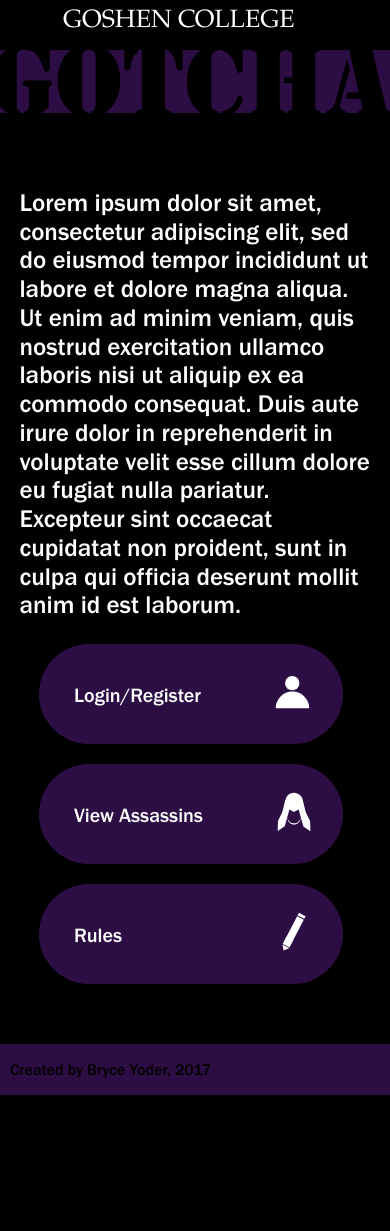
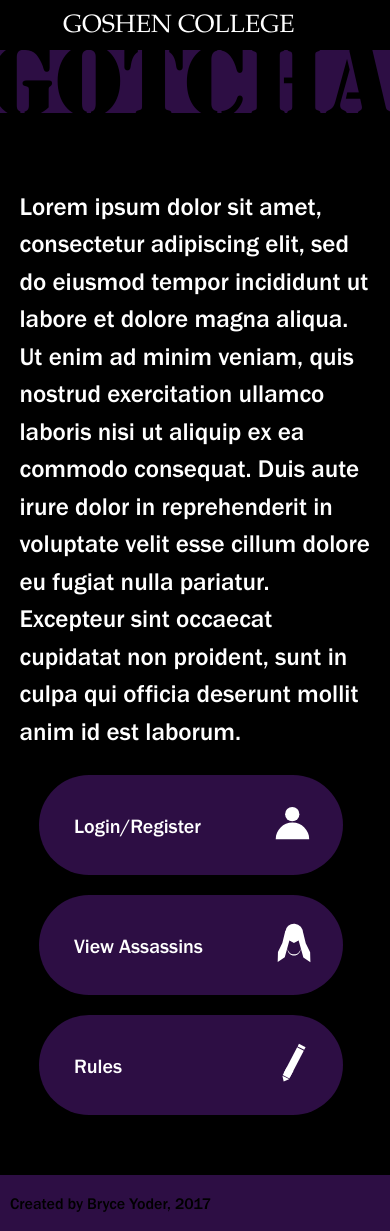
Before and after one commit to reedisme/Gotcha, a PHP site: page / in a window 390 px wide. Before the commit the page ends 1095 px from the top, so only its background shows below. Run offline with PHP 8.4, Linux system fonts and the light colour scheme; some libraries are stand-ins or nearby versions.

Commit message:
Added rule page and miscellaneous mobile fixes

```diff
--- a/index.html
+++ b/index.html
@@ -48,12 +48,12 @@
                     View Assassins
                 </div>
             </div>
-            <div class='button' style='float:right;'>
+            <a href='./rules.html' class='button' style='float:right;'>
                 <img class='button_image'src='./images/rules.svg'>
                 <div class='button_text'>
                     Rules
                 </div>
-            </div>
+            </a>
         </div>
     </div>
     <div class='footer'>
--- a/styles/homepage.css
+++ b/styles/homepage.css
@@ -13,6 +13,9 @@
     animation-duration: 4s;
     animation-fill-mode: forwards;
     -webkit-animation-fill-mode: forwards;
+}
+p {
+    line-height:1.5;
 }
 .buttons {
     height:100px;
--- a/styles/login_register.css
+++ b/styles/login_register.css
@@ -29,13 +29,13 @@
 
 .log {
     background-color:#2d0e44;
-    border-radius:5px;
+    border-radius:15px;
     height:50%;
     width:100%;
 }
 .reg {
     background-color:white;
-    border-radius:5px;
+    border-radius:15px;
     height:50%;
     width:100%;
 }
```
